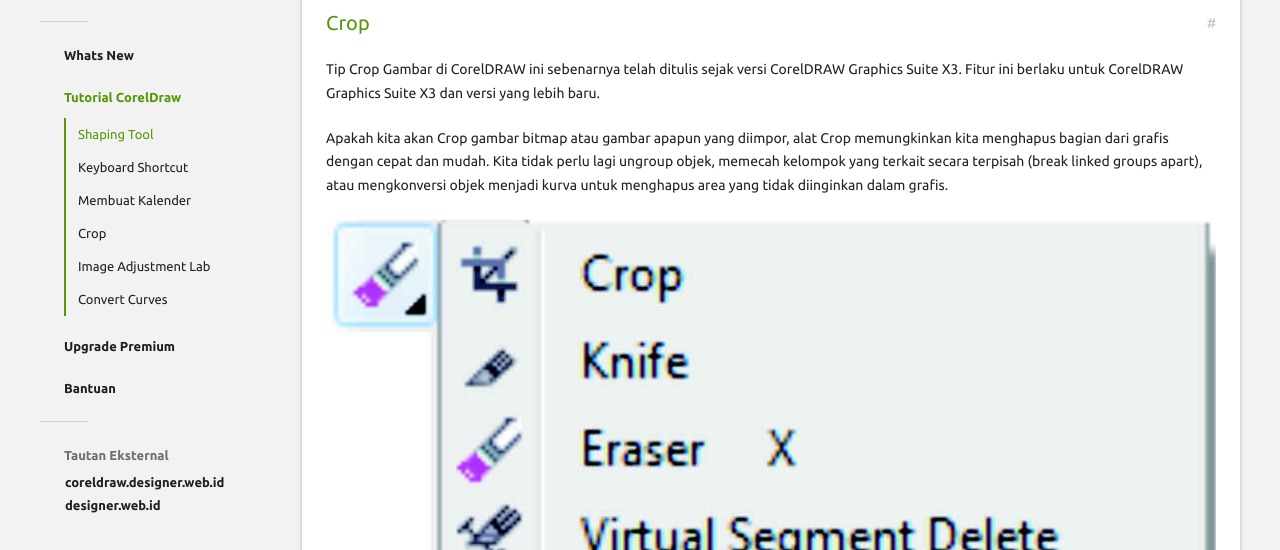
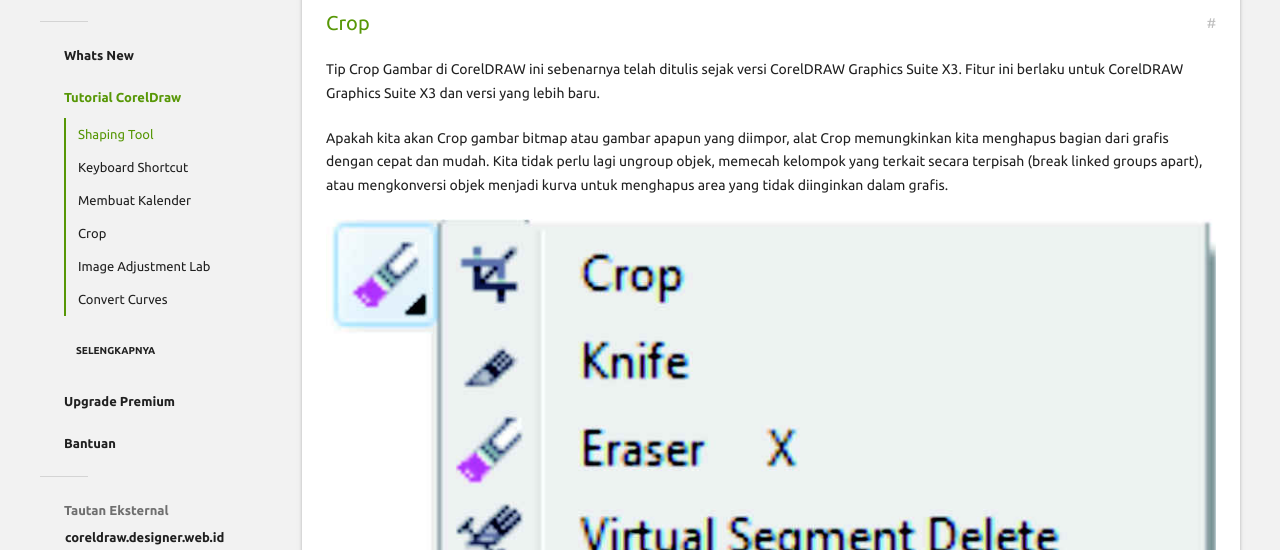
Before and after one commit to idwebdesigner/coreldraw, a plain HTML site: page crop.html in a window 1280 px wide. Shown: the part 250-800 px from the top of the page. Drawn offline with Linux system fonts and the light colour scheme; no server answers.

Commit message:
faridiot

```diff
--- a/crop.html
+++ b/crop.html
@@ -192,7 +192,8 @@ farid@designer.web.id
             <li class="anchor"><a title="Membuat Kalender dengan CorelDRAW" href="kalender.html">Membuat Kalender</a></li>
             <li class="anchor"><a title="Crop" href="crop.html">Crop</a></li>
             <li class="anchor"><a title="Crop" href="imageajustment.html">Image Adjustment Lab</a></li>
-            <li class="anchor"><a title="Crop" href="curves.html">Convert Curves</a></li>
+            <li class="anchor"><a title="Crop" href="curves.html">Convert Curves</a></li><br/>
+            <span style="font-size:10px"><a href="tutorial.html">SELENGKAPNYA</a></span>
         </ul>
 
   </li>
```
Also changed, not shown: curves.html (+2 -1 lines), imageajustment.html (+2 -1 lines), kalender.html (+2 -1 lines), keyboardshortcut.html (+2 -1 lines), shapingtool.html (+2 -1 lines), tutorial.html (+2 -1 lines).
